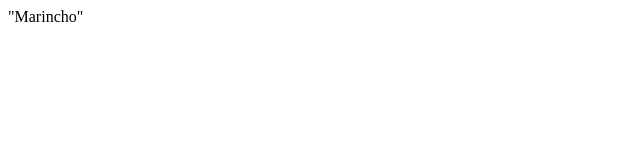
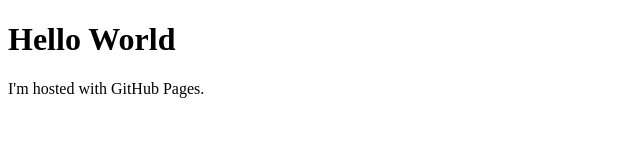
Before and after one commit to marin4o/Site, a plain HTML site: page index.html in a window 1280 px wide. Shown: the whole page, without its empty margins (0-640 px from the left). Drawn offline with Linux system fonts and the light colour scheme.

Commit message:
Update index.html

```diff
--- a/index.html
+++ b/index.html
@@ -1,3 +1,7 @@
-<p1/>
-"Marincho"
-</p1>
+<!DOCTYPE html>
+<html>
+<body>
+<h1>Hello World</h1>
+<p>I'm hosted with GitHub Pages.</p>
+</body>
+</html>
```
